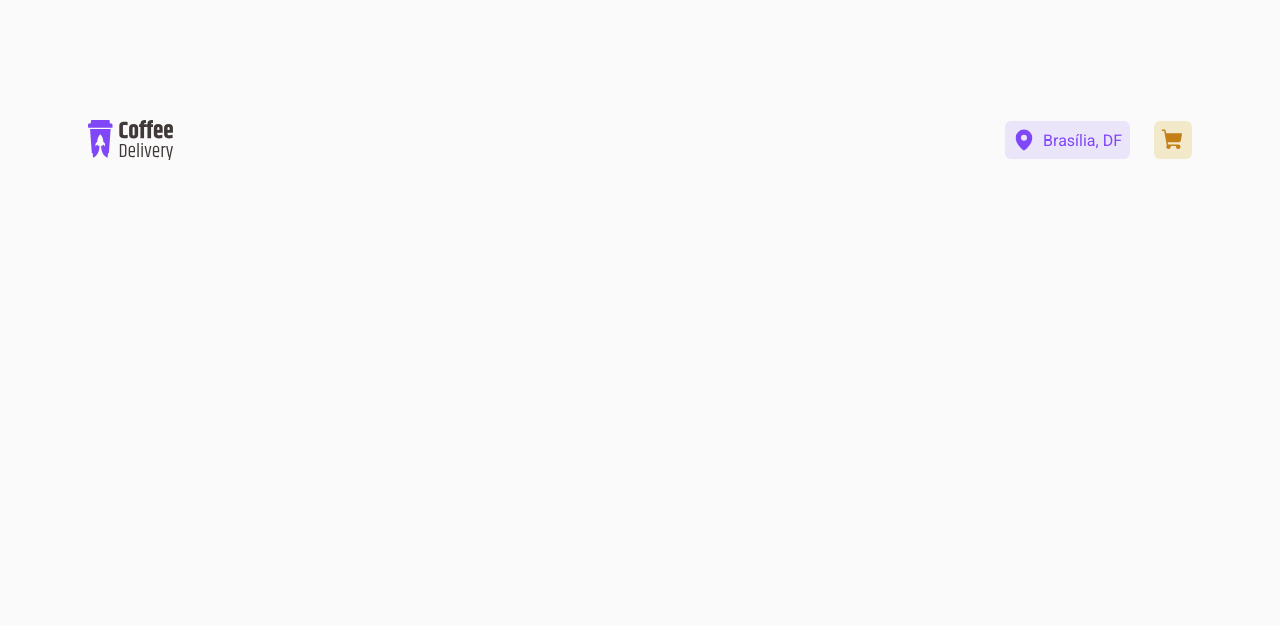
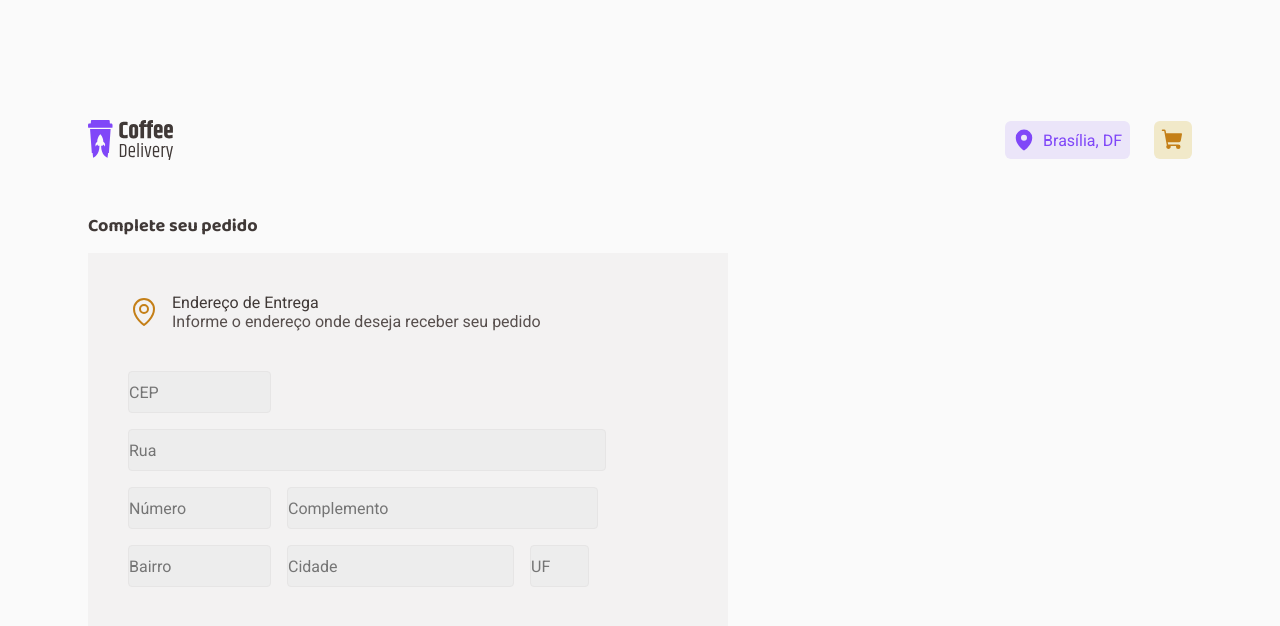
Before and after one commit to ciceroff/coffee-delivery, a React (Vite) app: page /order in a window 1280 px wide. Shown: the top 626 px of the page. Built offline with nearby package versions, Linux system fonts and the light colour scheme.

Commit message:
♻️ add address form

```diff
--- a/src/pages/Checkout/index.tsx
+++ b/src/pages/Checkout/index.tsx
@@ -1,5 +1,44 @@
-import { CheckoutContainer } from './styles'
+import { MapPin } from 'phosphor-react'
+import {
+  AddressBoxInfo,
+  AddressBoxInfoText,
+  Cart,
+  CheckoutContainer,
+  PaymentInfo,
+  PaymentInfoBox,
+  PaymentInfoTitle,
+} from './styles'
 
 export function Checkout() {
-  return <CheckoutContainer></CheckoutContainer>
+  return (
+    <CheckoutContainer>
+      <PaymentInfo>
+        <PaymentInfoTitle>Complete seu pedido</PaymentInfoTitle>
+        <PaymentInfoBox>
+          <AddressBoxInfo>
+            <MapPin size={32} color="#C47F17" />
+            <AddressBoxInfoText>
+              <p>Endereço de Entrega</p>
+              <span>Informe o endereço onde deseja receber seu pedido</span>
+            </AddressBoxInfoText>
+          </AddressBoxInfo>
+          <form action="">
+            <input type="text" name="cep" placeholder="CEP" size={15} />{' '}
+            <input type="text" name="rua" placeholder="Rua" size={55} />
+            <input type="text" name="numero" placeholder="Número" size={15} />
+            <input
+              type="text"
+              name="Complemento"
+              placeholder="Complemento"
+              size={35}
+            />
+            <input type="text" name="bairro" placeholder="Bairro" size={15} />
+            <input type="text" name="cidade" placeholder="Cidade" size={25} />
+            <input type="text" name="UF" placeholder="UF" size={5} />
+          </form>
+        </PaymentInfoBox>
+      </PaymentInfo>
+      <Cart></Cart>
+    </CheckoutContainer>
+  )
 }
--- a/src/pages/Checkout/styles.ts
+++ b/src/pages/Checkout/styles.ts
@@ -1,3 +1,60 @@
 import styled from 'styled-components'
 
-export const CheckoutContainer = styled.main``
+export const CheckoutContainer = styled.main`
+  margin-top: 2.5rem;
+  color: ${(props) => props.theme['base-subtitle']};
+`
+
+export const PaymentInfo = styled.div`
+  margin-top: 0.9375rem;
+`
+
+export const Cart = styled.div``
+
+export const PaymentInfoTitle = styled.p`
+  font-family: 'Baloo 2';
+  font-size: 18px;
+  line-height: 23.4px;
+`
+export const PaymentInfoBox = styled.div`
+  margin-top: 0.9375rem;
+  background: ${(props) => props.theme['base-card']};
+  width: 40rem;
+  height: 23.35rem;
+
+  form {
+    padding-left: 2.5rem;
+    display: flex;
+    flex-wrap: wrap;
+    /* flex-direction: column;
+    justify-content: space-around;  */
+    gap: 1rem;
+    width: 35rem;
+    height: 13.5rem;
+
+    input {
+      background: ${(props) => props.theme['base-input']};
+      border: 1px solid #e6e5e5;
+      border-radius: 4px;
+      height: 42px;
+    }
+  }
+`
+export const AddressBoxInfo = styled.div`
+  padding: 2.5rem;
+  display: flex;
+  align-items: center;
+`
+
+export const AddressBoxInfoText = styled.div`
+  padding-left: 0.75rem;
+  color: ${(props) => props.theme['base-text']};
+
+  p {
+    color: ${(props) => props.theme['base-subtitle']};
+  }
+
+  span {
+    color: ${(props) => props.theme['base-text']};
+  }
+`
--- a/src/pages/Home/index.tsx
+++ b/src/pages/Home/index.tsx
@@ -26,38 +26,6 @@ interface CoffeeInterface {
 }
 const coffees: readonly CoffeeInterface[] = [
   {
-    description: 'Bebida preparada com grãos de café árabe e especiarias',
-    title: 'Árabe',
-    img: arabe,
-    subtitle: ['Especial'],
-  },
-  {
-    description: 'Meio a meio de expresso tradicional com leite vaporizado',
-    title: 'Café com Leite',
-    img: cafeComleite,
-    subtitle: ['Tradicional'],
-  },
-  {
-    description:
-      'Bebida com canela feita de doses iguais de café, leite e espuma',
-    title: 'Capuccino',
-    img: capuccino,
-    subtitle: ['Tradicional'],
-  },
-  {
-    description: 'Bebida feita com chocolate dissolvido no leite quente e café',
-    title: 'Chocolate Quente',
-    img: chocolateQuente,
-    subtitle: ['Especial'],
-  },
-  {
-    description:
-      'Drink gelado de café expresso com rum, creme de leite e hortelã',
-    title: 'Cubano',
-    img: cubano,
-    subtitle: ['Especial'],
-  },
-  {
     description: 'O tradicional café feito com água quente e grãos moídos',
     title: 'Expresso Tradicional',
     img: expresso,
@@ -81,24 +49,24 @@ const coffees: readonly CoffeeInterface[] = [
     img: expressoGelado,
     subtitle: ['Tradicional'],
   },
-
   {
-    description: 'Bebida adocicada preparada com café e leite de coco',
-    title: 'Havaiano',
-    img: havaiano,
-    subtitle: ['Especial'],
-  },
-  {
-    description: 'Bebida a base de café, uísque irlandês, açúcar e chantilly',
-    title: 'Irlandês',
-    img: irlandes,
-    subtitle: ['Especial'],
+    description: 'Meio a meio de expresso tradicional com leite vaporizado',
+    title: 'Café com Leite',
+    img: cafeComleite,
+    subtitle: ['Tradicional'],
   },
   {
     description:
       'Uma dose de café expresso com o dobro de leite e espuma cremosa',
     title: 'Latte',
     img: latte,
+    subtitle: ['Tradicional'],
+  },
+  {
+    description:
+      'Bebida com canela feita de doses iguais de café, leite e espuma',
+    title: 'Capuccino',
+    img: capuccino,
     subtitle: ['Tradicional'],
   },
   {
@@ -113,6 +81,40 @@ const coffees: readonly CoffeeInterface[] = [
     title: 'Mocaccino',
     img: mocaccino,
     subtitle: ['Tradicional'],
+  },
+  {
+    description: 'Bebida feita com chocolate dissolvido no leite quente e café',
+    title: 'Chocolate Quente',
+    img: chocolateQuente,
+    subtitle: ['Especial'],
+  },
+  {
+    description:
+      'Drink gelado de café expresso com rum, creme de leite e hortelã',
+    title: 'Cubano',
+    img: cubano,
+    subtitle: ['Especial'],
+  },
+
+  {
+    description: 'Bebida adocicada preparada com café e leite de coco',
+    title: 'Havaiano',
+    img: havaiano,
+    subtitle: ['Especial'],
+  },
+
+  {
+    description: 'Bebida preparada com grãos de café árabe e especiarias',
+    title: 'Árabe',
+    img: arabe,
+    subtitle: ['Especial'],
+  },
+
+  {
+    description: 'Bebida a base de café, uísque irlandês, açúcar e chantilly',
+    title: 'Irlandês',
+    img: irlandes,
+    subtitle: ['Especial'],
   },
 ] as const
 
```
